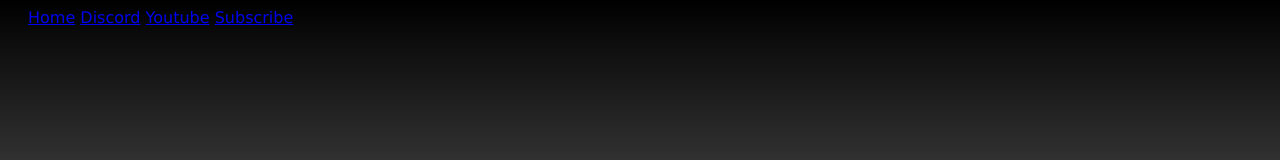
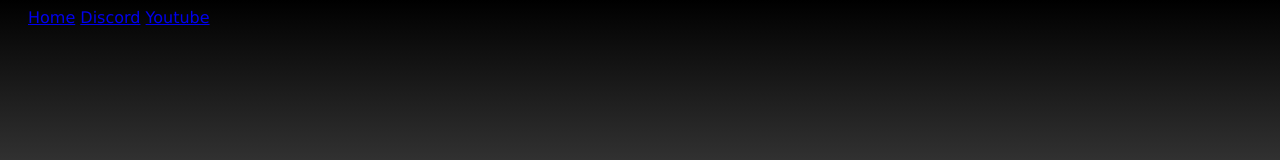
Before and after one commit to georgetdawson/mystreamingwebsite, a plain HTML site: page index.html in a window 1280 px wide. Shown: the top 160 px of the page. Drawn offline with Linux system fonts and the light colour scheme.

Commit message:
removing subscribe page until form works properly

```diff
--- a/index.html
+++ b/index.html
@@ -39,7 +39,7 @@ height: 100vh
     <a style="margin-left: 20px;" class="active" href="homepage.html" target="_blank">Home</a>
     <a href="https://discord.gg/kSfubRCh" target="_blank">Discord</a>
     <a href="https://www.youtube.com/channel/UCEkJwUI9mNM0WrQlrvuFVcQ" target="_blank">Youtube</a>
-    <a href="Subscribe.html" target="_blank">Subscribe</a>
+   <!-- <a href="Subscribe.html" target="_blank">Subscribe</a> -->
   </div>
 
 <div class="index_wrapper">
```
Also changed, not shown: homepage.html (+1 -1 lines).
